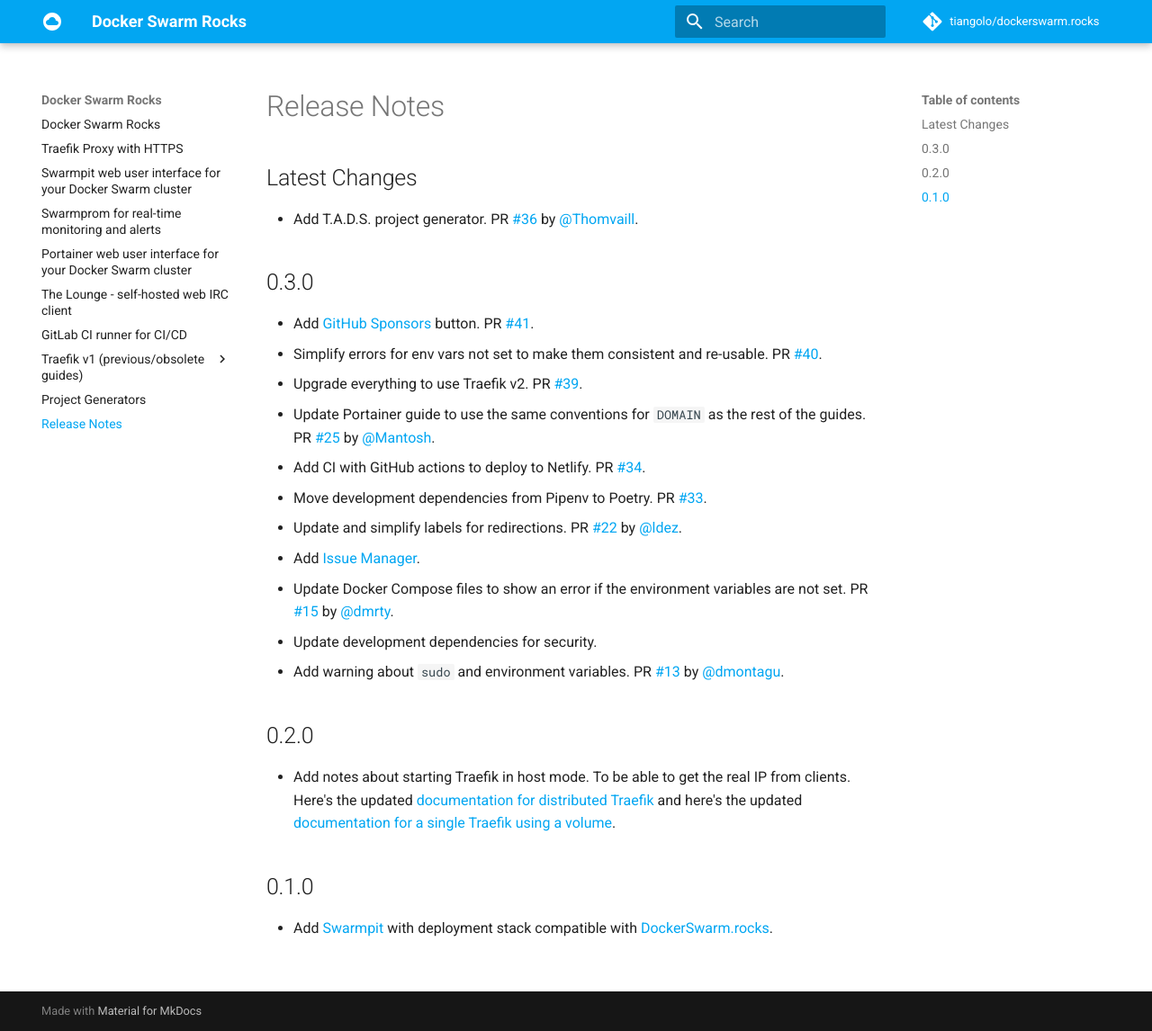
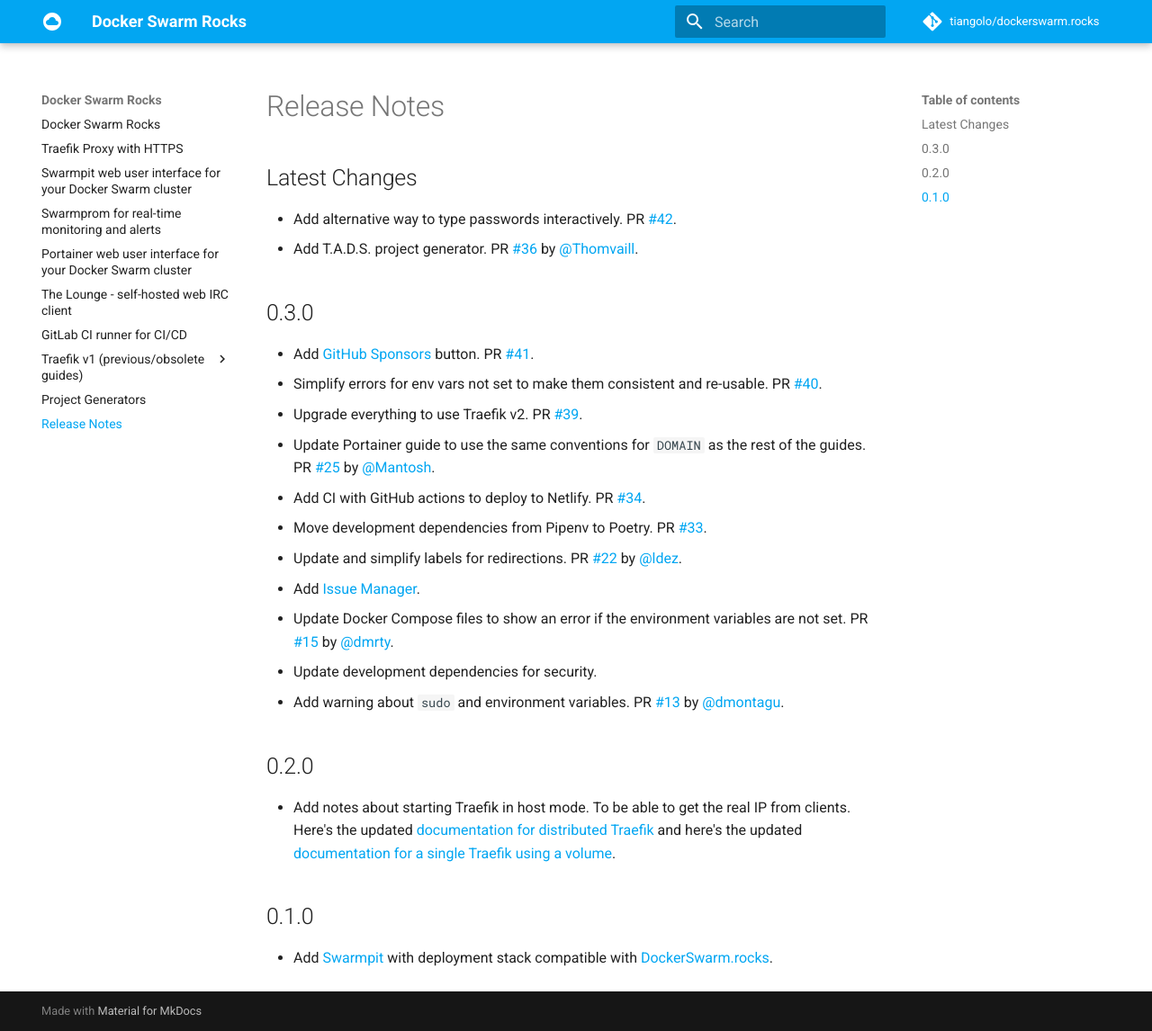
Before and after one commit to tiangolo/dockerswarm.rocks, an MkDocs documentation site: the page built from docs/release-notes.md, in a window 1280 px wide and 1146 px high. Shown: the whole window at 90% size. Built offline with MkDocs 1.6.1 and Material for MkDocs 9.7.7, drawn with Linux system fonts in a browser that asks for light colours; comment, search, counter and statistics services are not loaded.

Commit message:
📝 Update release notes

```diff
--- a/docs/release-notes.md
+++ b/docs/release-notes.md
@@ -2,6 +2,7 @@
 
 ## Latest Changes
 
+* Add alternative way to type passwords interactively. PR [#42](https://github.com/tiangolo/dockerswarm.rocks/pull/42).
 * Add T.A.D.S. project generator. PR [#36](https://github.com/tiangolo/dockerswarm.rocks/pull/36) by [@Thomvaill](https://github.com/Thomvaill).
 
 ## 0.3.0
```
